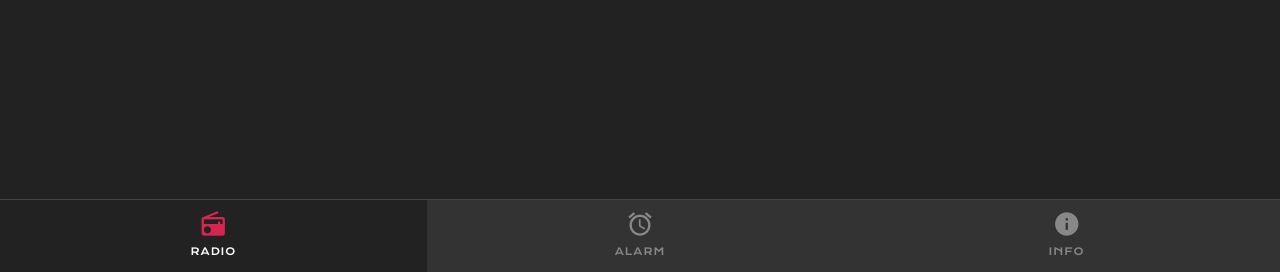
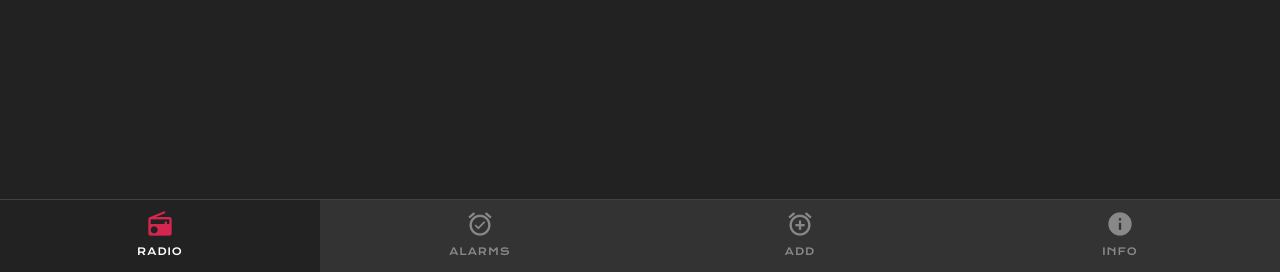
Before and after one commit to flipsi/radiopi, a PHP site: page / in a window 1280 px wide. Shown: the part 528-800 px from the top of the page. Run offline with PHP 8.4, Linux system fonts and the light colour scheme.

Commit message:
feat: separate alarm modules

```diff
--- a/frontend/index.php
+++ b/frontend/index.php
@@ -188,21 +188,19 @@
         <nav>
             <span class="navlink radio <?php echo $default_module === 'radio' ? 'active' : ''; ?>">
                 <span class="material-icons">radio</span>
-                <div class="label">
-                    Radio
-                </div>
+                <div class="label">Radio</div>
             </span>
-            <span class="navlink alarm <?php echo $default_module === 'alarm' ? 'active' : ''; ?>">
-                <span class="material-icons">alarm</span>
-                <div class="label">
-                    Alarm
-                </div>
+            <span class="navlink alarm_list <?php echo $default_module === 'alarm' ? 'active' : ''; ?>">
+                <span class="material-icons">alarm_on</span>
+                <div class="label">Alarms</div>
+            </span>
+            <span class="navlink alarm_add">
+                <span class="material-icons">alarm_add</span>
+                <div class="label">Add</div>
             </span>
             <span class="navlink info">
                 <span class="material-icons">info</span>
-                <div class="label">
-                    Info
-                </div>
+                <div class="label">Info</div>
             </span>
         </nav>
 
@@ -330,7 +328,7 @@
 
         </div>
 
-        <div class="module alarm <?php echo $default_module === 'alarm' ? 'active' : ''; ?>">
+        <div class="module alarm_list <?php echo $default_module === 'alarm' ? 'active' : ''; ?>">
 
         <?php if ($radio_status['Alarm'] === 'enabled') { ?>
 
@@ -392,8 +390,11 @@
             </div>
 
         <?php } ?>
+        </div>
 
-        <div class="block title add-alarm-title">
+        <div class="module alarm_add">
+
+        <div class="block title">
             Add new alarm
         </div>
 
--- a/frontend/main.js
+++ b/frontend/main.js
@@ -3,30 +3,30 @@
   const active = 'active';
 
   const navlinkRadio = document.querySelector('.navlink.radio');
-  const navlinkAlarm = document.querySelector('.navlink.alarm');
+  const navlinkAlarmList = document.querySelector('.navlink.alarm_list');
+  const navlinkAlarmAdd = document.querySelector('.navlink.alarm_add');
   const navlinkInfo  = document.querySelector('.navlink.info');
   const moduleRadio = document.querySelector('.module.radio');
-  const moduleAlarm = document.querySelector('.module.alarm');
+  const moduleAlarmList = document.querySelector('.module.alarm_list');
+  const moduleAlarmAdd = document.querySelector('.module.alarm_add');
   const moduleInfo  = document.querySelector('.module.info');
 
+  const navlinks = [navlinkRadio, navlinkAlarmList, navlinkAlarmAdd, navlinkInfo];
+  const modules = [moduleRadio, moduleAlarmList, moduleAlarmAdd, moduleInfo];
+  const moduleNames = ['radio', 'alarm_list', 'alarm_add', 'info'];
+
   function showModule(moduleName) {
-    [navlinkRadio, navlinkAlarm, navlinkInfo].forEach(nl => nl.classList.remove(active));
-    [moduleRadio, moduleAlarm, moduleInfo].forEach(m => m.classList.remove(active));
+    navlinks.forEach(nl => nl.classList.remove(active));
+    modules.forEach(m => m.classList.remove(active));
 
-    switch (moduleName) {
-      case 'radio':
-        navlinkRadio.classList.add(active);
-        moduleRadio.classList.add(active);
-        break;
-      case 'alarm':
-        navlinkAlarm.classList.add(active);
-        moduleAlarm.classList.add(active);
-        break;
-      case 'info':
-        navlinkInfo.classList.add(active);
-        moduleInfo.classList.add(active);
-        break;
-      default:
+    const index = moduleNames.indexOf(moduleName);
+    if (index !== -1) {
+      navlinks[index].classList.add(active);
+      modules[index].classList.add(active);
+    } else if (moduleName === 'alarm') { // Compatibility
+        navlinkAlarmList.classList.add(active);
+        moduleAlarmList.classList.add(active);
+    } else {
         console.error('Unknown module', moduleName);
     }
     window.location.hash = moduleName;
@@ -34,16 +34,19 @@
 
   function addNavigationEventHandler() {
     navlinkRadio.addEventListener('click', e => showModule('radio'));
-    navlinkAlarm.addEventListener('click', e => showModule('alarm'));
+    navlinkAlarmList.addEventListener('click', e => showModule('alarm_list'));
+    navlinkAlarmAdd.addEventListener('click', e => showModule('alarm_add'));
     navlinkInfo.addEventListener('click', e => showModule('info'));
 
     onSwipeLeft = () => {
-      if (navlinkRadio.classList.contains(active)) showModule('alarm');
-      else if (navlinkAlarm.classList.contains(active)) showModule('info');
+      const current = moduleNames.find(name => document.querySelector(`.module.${name}`).classList.contains(active));
+      const index = moduleNames.indexOf(current);
+      if (index < moduleNames.length - 1) showModule(moduleNames[index + 1]);
     };
     onSwipeRight = () => {
-      if (navlinkInfo.classList.contains(active)) showModule('alarm');
-      else if (navlinkAlarm.classList.contains(active)) showModule('radio');
+      const current = moduleNames.find(name => document.querySelector(`.module.${name}`).classList.contains(active));
+      const index = moduleNames.indexOf(current);
+      if (index > 0) showModule(moduleNames[index - 1]);
     };
 
     // detect swipe gestures
```
